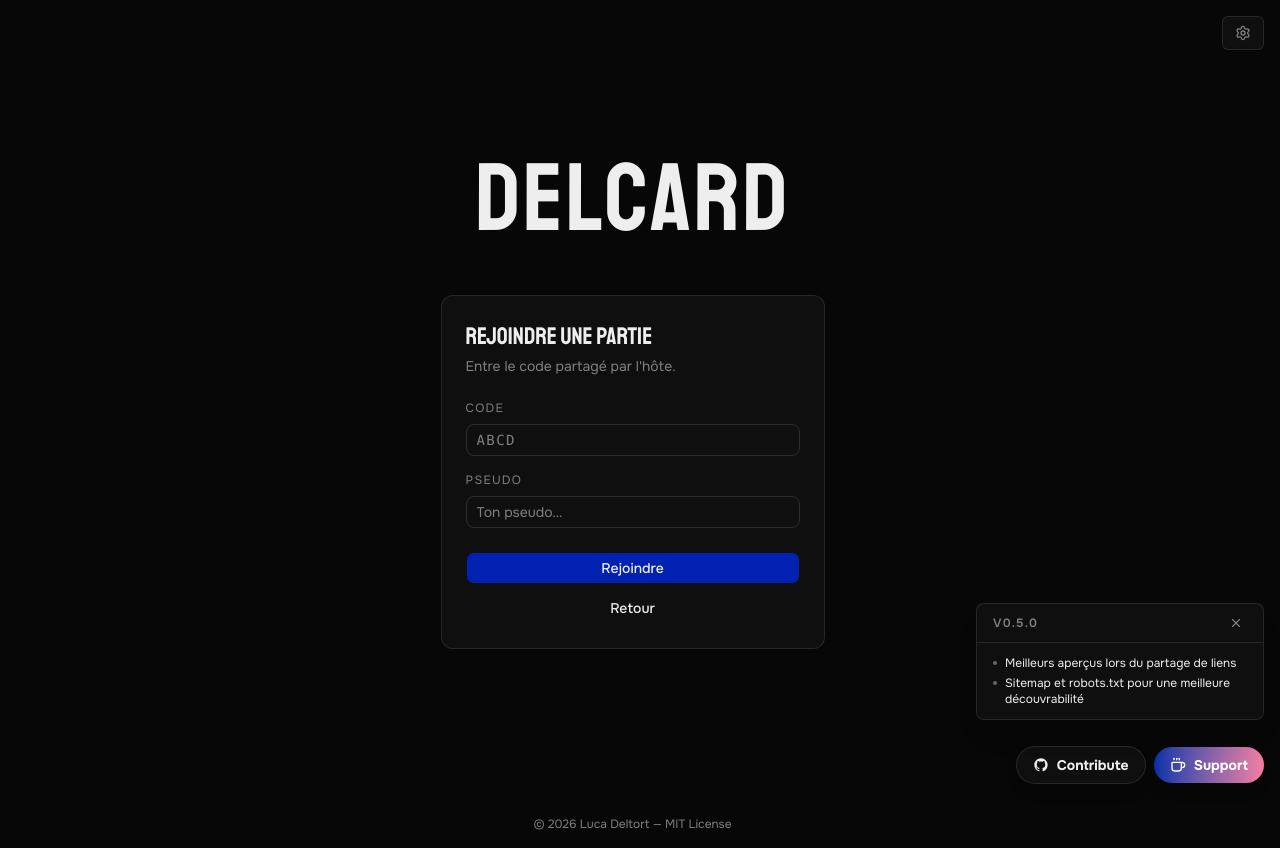
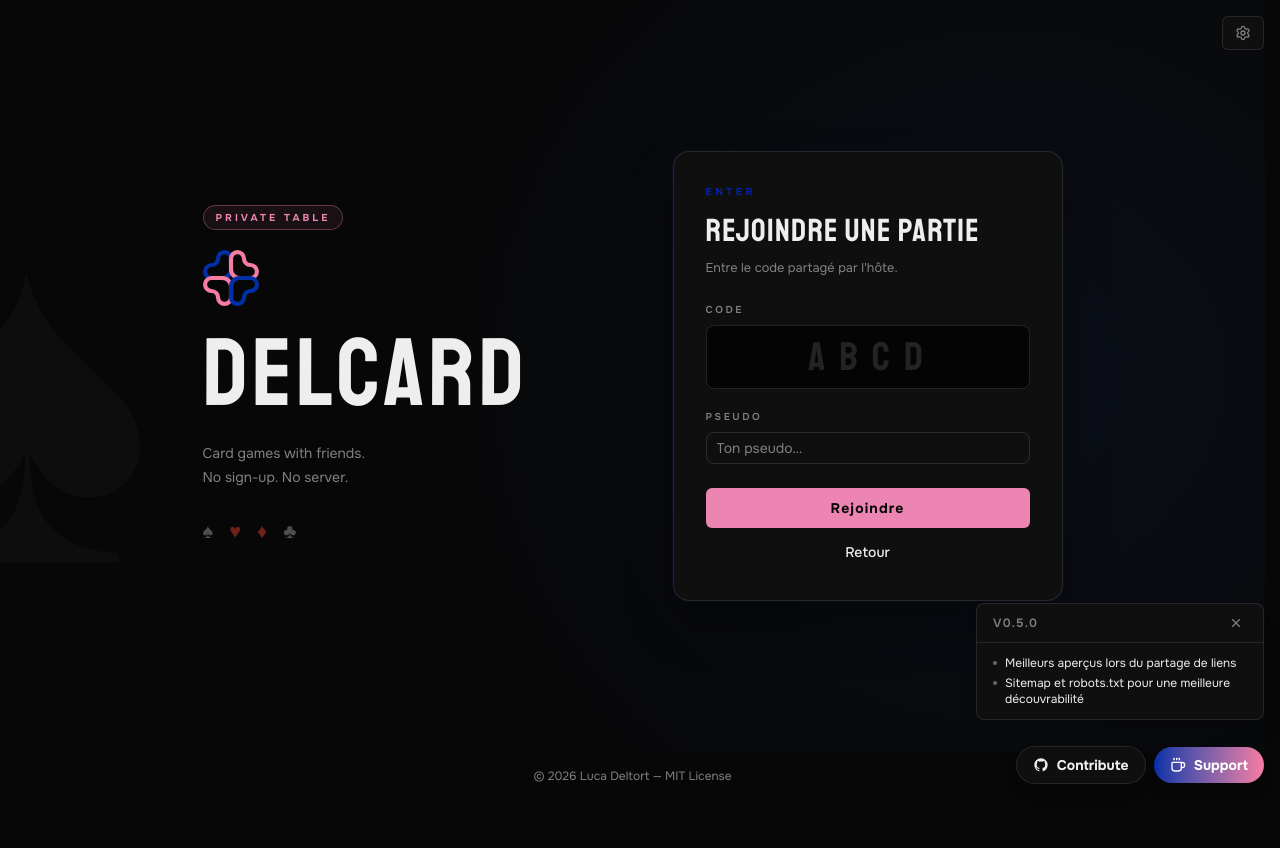
Before and after one commit to LucaDeltort/delcard_games, a SvelteKit app: page /join in a window 1280 px wide. After the commit the page ends 800 px from the top, so only its background shows below. Built offline with nearby package versions, Linux system fonts and the light colour scheme; no server answers.

Commit message:
feat(refacto_ui): redesign join page with split layout and atmospheric styling

```diff
--- a/src/routes/join/+page.svelte
+++ b/src/routes/join/+page.svelte
@@ -3,6 +3,7 @@ import { get } from 'svelte/store'
 import { browser } from '$app/environment'
 import { goto } from '$app/navigation'
 import { page } from '$app/stores'
+import logo from '$lib/assets/logo.svg'
 import Seo from '$lib/components/Seo.svelte'
 import { Button } from '$lib/components/ui/button'
 import { Input } from '$lib/components/ui/input'
@@ -63,35 +64,48 @@ async function joinGame() {
 	canonical="/join"
 />
 
-<main class="flex min-h-dvh flex-col items-center justify-center gap-12 px-4">
-	<header class="text-center">
-		<h1 class="text-8xl tracking-wide text-foreground">DELCARD</h1>
-	</header>
+<main class="join-root">
+	<div class="bg-spade" aria-hidden="true">♠</div>
+	<div class="bg-glow" aria-hidden="true"></div>
 
-	<div class="w-full max-w-sm">
-		<div class="flex flex-col gap-6 rounded-xl border border-border bg-card p-6">
-			<div>
-				<h2 class="text-2xl text-foreground">{$t('join.title')}</h2>
-				<p class="mt-1 text-sm text-muted-foreground">{$t('join.desc')}</p>
+	<div class="join-grid">
+		<aside class="brand-side">
+			<span class="eyebrow">PRIVATE TABLE</span>
+			<img src={logo} alt="Delcard" class="brand-logo" />
+			<h1 class="brand-title">DELCARD</h1>
+			<p class="brand-sub">
+				Card games with friends.<br />No sign-up. No server.
+			</p>
+			<div class="suits-row" aria-hidden="true">
+				<span class="suit-black">♠</span>
+				<span class="suit-red">♥</span>
+				<span class="suit-red">♦</span>
+				<span class="suit-black">♣</span>
+			</div>
+		</aside>
+
+		<section class="form-panel">
+			<div class="form-header">
+				<span class="form-tag">ENTER</span>
+				<h2 class="form-title">{$t('join.title')}</h2>
+				<p class="form-desc">{$t('join.desc')}</p>
 			</div>
 
-			<div class="flex flex-col gap-4">
-				<label class="flex flex-col gap-2">
-					<span class="text-xs tracking-widest text-muted-foreground uppercase"
-						>{$t('join.labelCode')}</span
-					>
-					<Input
-						bind:value={code}
-						placeholder={$t('join.codePlaceholder')}
-						class="font-mono tracking-widest uppercase"
-						onkeydown={(e) => e.key === 'Enter' && joinGame()}
-					/>
+			<div class="form-fields">
+				<label class="field-group">
+					<span class="field-label">{$t('join.labelCode')}</span>
+					<div class="code-wrap">
+						<Input
+							bind:value={code}
+							placeholder={$t('join.codePlaceholder')}
+							maxlength={4}
+							onkeydown={(e) => e.key === 'Enter' && joinGame()}
+						/>
+					</div>
 				</label>
 
-				<label class="flex flex-col gap-2">
-					<span class="text-xs tracking-widest text-muted-foreground uppercase"
-						>{$t('common.nickname')}</span
-					>
+				<label class="field-group">
+					<span class="field-label">{$t('common.nickname')}</span>
 					<Input
 						bind:value={playerName}
 						placeholder={$t('common.nicknamePlaceholder')}
@@ -101,15 +115,294 @@ async function joinGame() {
 			</div>
 
 			{#if error}
-				<p class="text-sm text-destructive">{error}</p>
+				<p class="error-msg">{error}</p>
 			{/if}
 
-			<div class="flex flex-col gap-2">
-				<Button onclick={joinGame} disabled={joining} class="w-full">
+			<div class="form-actions">
+				<button class="btn-join" onclick={joinGame} disabled={joining}>
 					{joining ? $t('join.connecting') : $t('join.joinBtn')}
-				</Button>
+				</button>
 				<Button href="/" variant="ghost" class="w-full">{$t('join.back')}</Button>
 			</div>
-		</div>
+		</section>
 	</div>
 </main>
+
+<style>
+	.join-root {
+		flex: 1;
+		display: flex;
+		align-items: center;
+		justify-content: center;
+		padding: 2rem 1.5rem;
+		position: relative;
+		overflow: hidden;
+	}
+
+	/* Large ghosted spade — atmospheric background element */
+	.bg-spade {
+		position: absolute;
+		font-size: min(70vw, 60vh);
+		color: white;
+		opacity: 0.025;
+		pointer-events: none;
+		user-select: none;
+		left: -8%;
+		top: 50%;
+		transform: translateY(-50%);
+		line-height: 1;
+		font-family: Georgia, serif;
+	}
+
+	/* Subtle blue radial glow from right */
+	.bg-glow {
+		position: absolute;
+		inset: 0;
+		background: radial-gradient(ellipse 50% 80% at 80% 50%, oklch(0.2 0.04 264 / 0.5), transparent);
+		pointer-events: none;
+	}
+
+	/* Two-column grid on desktop, stacked on mobile */
+	.join-grid {
+		display: grid;
+		grid-template-columns: 1fr;
+		gap: 2.5rem;
+		width: 100%;
+		max-width: 860px;
+		min-width: 0;
+		z-index: 1;
+	}
+
+	@media (min-width: 768px) {
+		.join-grid {
+			grid-template-columns: 1fr 1fr;
+			gap: 5rem;
+			align-items: center;
+		}
+	}
+
+	/* ── Brand side ── */
+
+	.brand-side {
+		display: flex;
+		flex-direction: column;
+		gap: 1.25rem;
+		animation: fade-up 0.6s ease both;
+		animation-delay: 0.05s;
+	}
+
+	@media (max-width: 767px) {
+		.brand-side {
+			text-align: center;
+			align-items: center;
+		}
+
+		.suits-row {
+			display: none;
+		}
+
+		.brand-sub {
+			display: none;
+		}
+	}
+
+	.eyebrow {
+		display: inline-flex;
+		align-items: center;
+		font-size: 0.625rem;
+		font-weight: 700;
+		letter-spacing: 0.3em;
+		color: var(--accent);
+		border: 1px solid oklch(0.74 0.135 354 / 0.35);
+		background: oklch(0.74 0.135 354 / 0.08);
+		padding: 0.25rem 0.75rem;
+		border-radius: 999px;
+		width: fit-content;
+	}
+
+	.brand-logo {
+		width: 3.5rem;
+		height: 3.5rem;
+	}
+
+	.brand-title {
+		font-family: var(--font-heading);
+		font-size: clamp(3.5rem, 8vw, 6rem);
+		line-height: 1;
+		letter-spacing: 0.04em;
+		color: var(--foreground);
+		margin: 0;
+	}
+
+	.brand-sub {
+		font-size: 0.875rem;
+		color: var(--muted-foreground);
+		line-height: 1.7;
+	}
+
+	.suits-row {
+		display: flex;
+		gap: 1rem;
+		font-size: 1.25rem;
+		margin-top: 0.5rem;
+	}
+
+	.suit-black {
+		color: var(--muted-foreground);
+		opacity: 0.6;
+	}
+
+	.suit-red {
+		color: #c0392b;
+		opacity: 0.55;
+	}
+
+	/* ── Form panel ── */
+
+	.form-panel {
+		display: flex;
+		flex-direction: column;
+		gap: 1.5rem;
+		background: var(--card);
+		border: 1px solid var(--border);
+		border-radius: 1rem;
+		padding: 2rem;
+		min-width: 0;
+		animation: fade-up 0.6s ease both;
+		animation-delay: 0.15s;
+		box-shadow: 0 0 0 1px oklch(0.37 0.222 264 / 0.08), 0 24px 48px oklch(0 0 0 / 0.3);
+	}
+
+	.form-header {
+		display: flex;
+		flex-direction: column;
+		gap: 0.25rem;
+	}
+
+	.form-tag {
+		font-size: 0.625rem;
+		font-weight: 700;
+		letter-spacing: 0.35em;
+		color: var(--primary);
+		margin-bottom: 0.25rem;
+	}
+
+	.form-title {
+		font-family: var(--font-heading);
+		font-size: 2rem;
+		letter-spacing: 0.04em;
+		color: var(--foreground);
+		margin: 0;
+	}
+
+	.form-desc {
+		font-size: 0.8rem;
+		color: var(--muted-foreground);
+		margin: 0;
+	}
+
+	.form-fields {
+		display: flex;
+		flex-direction: column;
+		gap: 1.25rem;
+	}
+
+	.field-group {
+		display: flex;
+		flex-direction: column;
+		gap: 0.5rem;
+	}
+
+	.field-label {
+		font-size: 0.625rem;
+		font-weight: 600;
+		letter-spacing: 0.25em;
+		color: var(--muted-foreground);
+		text-transform: uppercase;
+	}
+
+	/* Dramatic code input */
+	.code-wrap :global(input) {
+		font-family: var(--font-heading);
+		font-size: 2.5rem;
+		letter-spacing: 0.35em;
+		text-align: center;
+		text-transform: uppercase;
+		height: 4rem;
+		background: oklch(0.11 0 0);
+		border-color: oklch(1 0 0 / 0.12);
+		transition:
+			border-color 0.2s,
+			box-shadow 0.2s;
+		padding-left: 0.5em;
+	}
+
+	.code-wrap :global(input:focus) {
+		border-color: oklch(0.74 0.135 354 / 0.7);
+		box-shadow: 0 0 0 3px oklch(0.74 0.135 354 / 0.12);
+		outline: none;
+	}
+
+	.code-wrap :global(input::placeholder) {
+		letter-spacing: 0.35em;
+		opacity: 0.25;
+	}
+
+	/* Error */
+	.error-msg {
+		font-size: 0.8rem;
+		color: var(--destructive);
+		margin: 0;
+	}
+
+	/* Actions */
+	.form-actions {
+		display: flex;
+		flex-direction: column;
+		gap: 0.5rem;
+	}
+
+	.btn-join {
+		width: 100%;
+		height: 2.5rem;
+		background: oklch(0.74 0.135 354);
+		color: oklch(0.13 0 0);
+		font-family: var(--font-sans);
+		font-size: 0.875rem;
+		font-weight: 700;
+		letter-spacing: 0.08em;
+		border: none;
+		border-radius: var(--radius-md);
+		cursor: pointer;
+		transition:
+			filter 0.15s,
+			transform 0.1s;
+	}
+
+	.btn-join:hover:not(:disabled) {
+		filter: brightness(1.08);
+		transform: translateY(-1px);
+	}
+
+	.btn-join:active:not(:disabled) {
+		transform: translateY(0);
+		filter: brightness(0.95);
+	}
+
+	.btn-join:disabled {
+		opacity: 0.5;
+		cursor: not-allowed;
+	}
+
+	/* Entrance animations */
+	@keyframes fade-up {
+		from {
+			opacity: 0;
+			transform: translateY(1.25rem);
+		}
+		to {
+			opacity: 1;
+			transform: translateY(0);
+		}
+	}
+</style>
```
